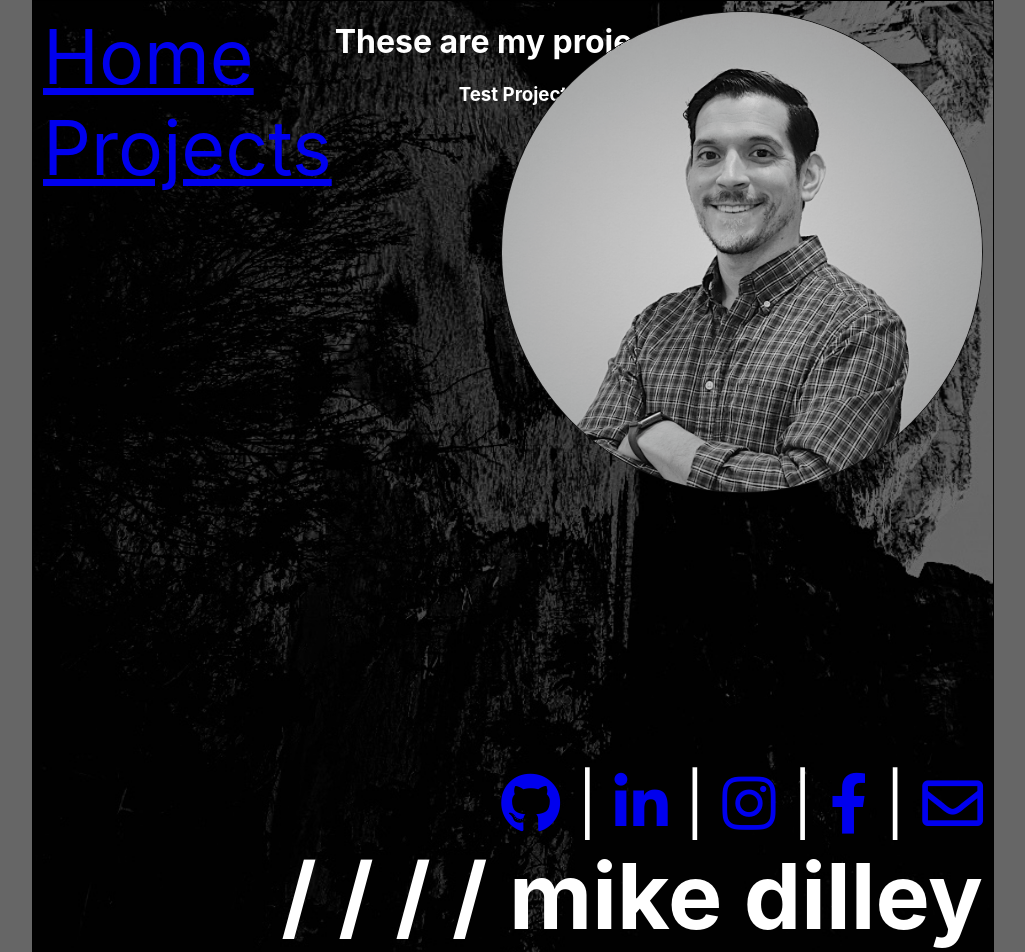
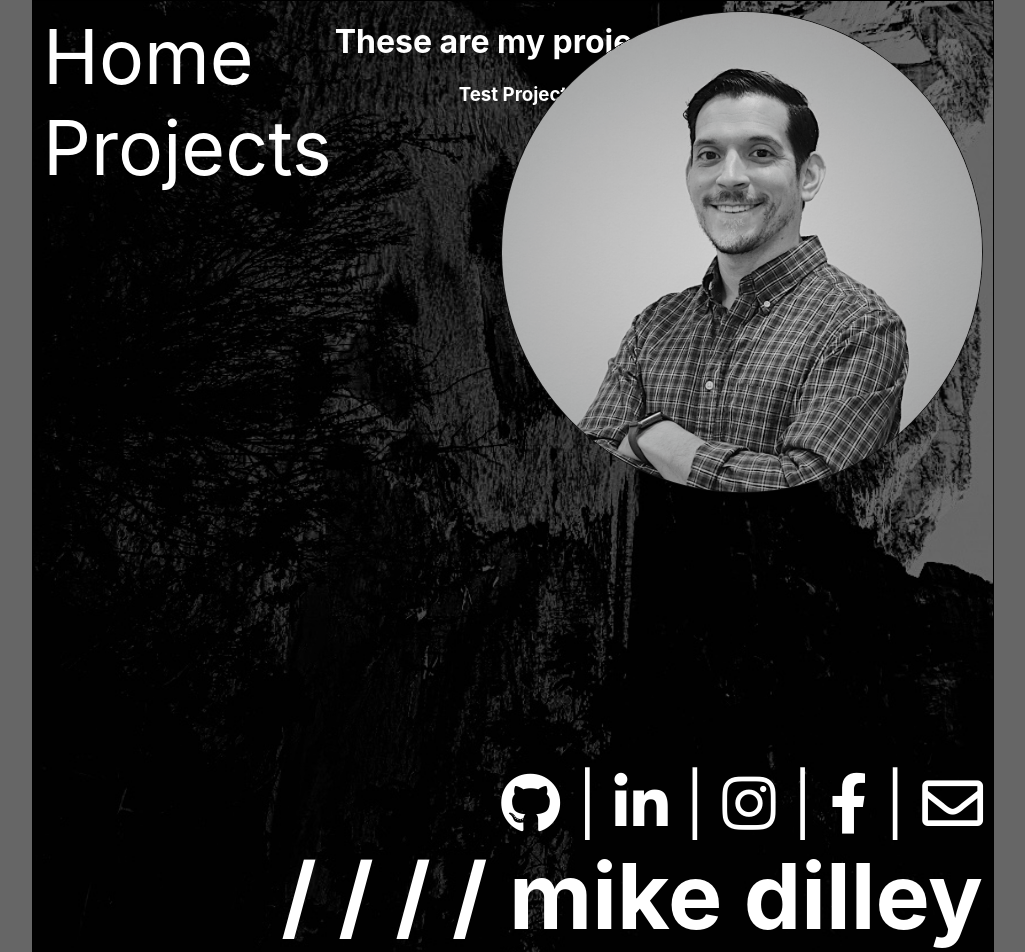
Before and after one commit to mddilley/portfolio-site, a React (Create React App) app: page / in a window 1280 px wide. Shown: the top 952 px of the page, without its empty margins (127-1152 px from the left). Built offline with nearby package versions, Linux system fonts and the light colour scheme.

Commit message:
Add link and i (icons) styling to App.css

```diff
--- a/src/App.css
+++ b/src/App.css
@@ -121,3 +121,31 @@ h2 {
   width: 50%;
   border: 1px solid #111;
 }
+
+/* links */
+
+.top-left a:link {
+  color: white;
+  text-decoration: none;
+}
+
+.top-left a:hover {
+  color: rgba(102, 97, 52, 1);
+  text-decoration: none;
+}
+
+.bottom-right a:link {
+  color: white;
+  text-decoration: none;
+}
+
+.bottom-right i:hover {
+  color: rgba(102, 97, 52, 1);
+  text-decoration: none;
+}
+
+/* icons */
+
+i {
+  color: white;
+}
```
